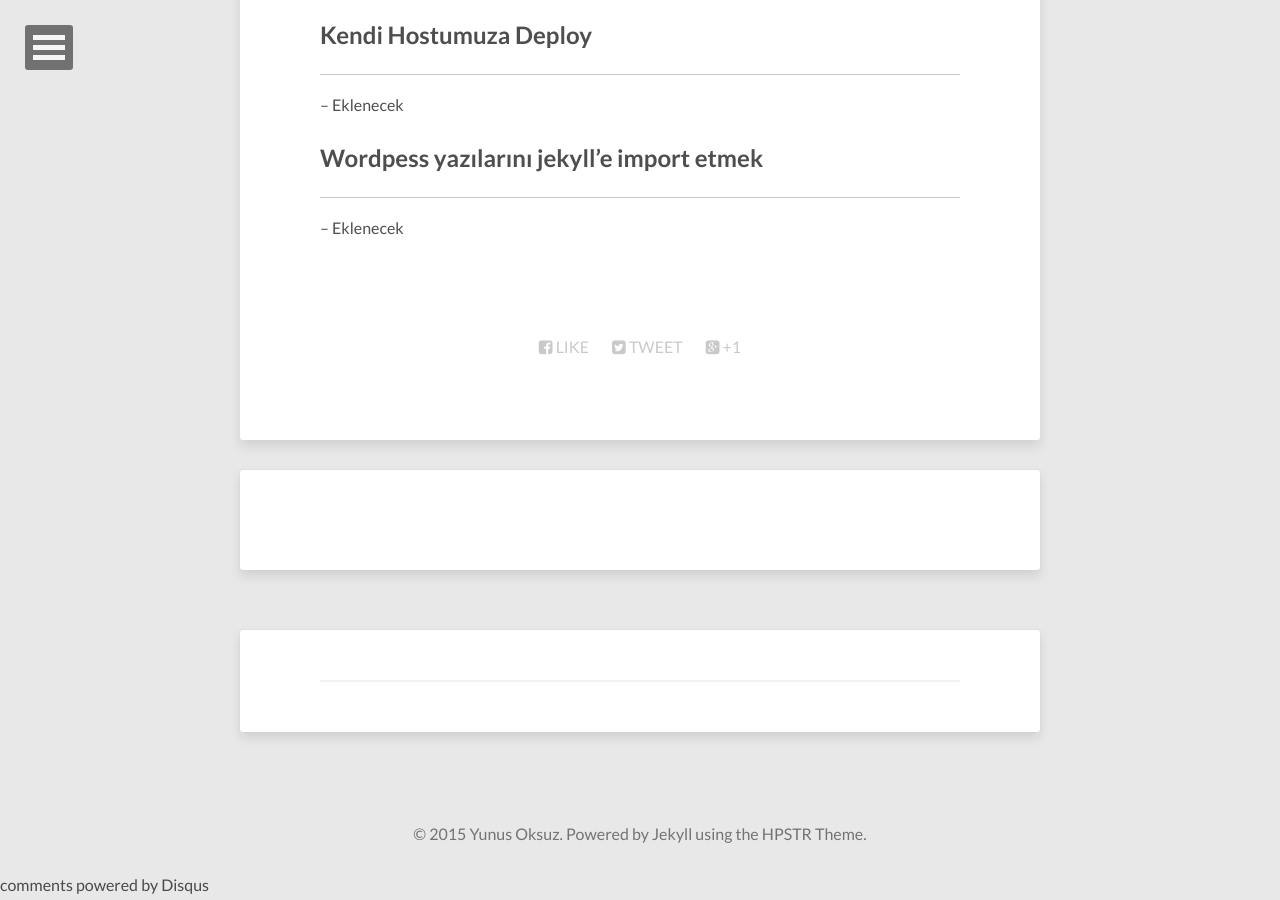
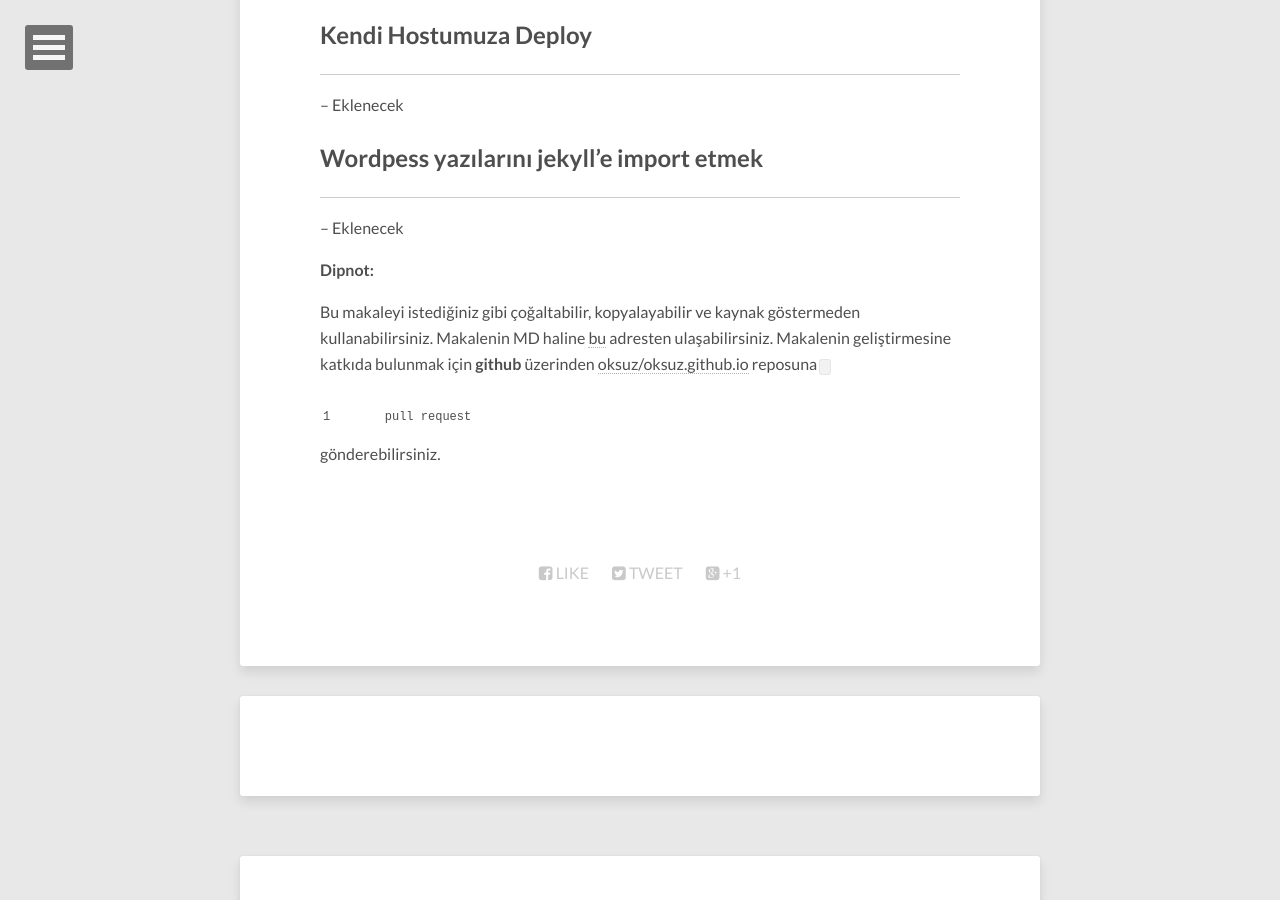
Before and after one commit to oksuz/oksuz.github.io, a Jekyll site: the page built from _posts/2015-01-11-jekyll-ve-github-kullarak-kendi-blogunuzu-olusturun.md, in a window 1280 px wide and 900 px high, scrolled down 4635 px. Built offline with Jekyll 4.4.1, drawn with Linux system fonts in a browser that asks for light colours; nearby versions of some CDN libraries; Markdown is read by kramdown in place of the engine named in the settings; comment, search, counter and statistics services are not loaded.

Commit message:
added note to jeklly post

```diff
--- a/_posts/2015-01-11-jekyll-ve-github-kullarak-kendi-blogunuzu-olusturun.md
+++ b/_posts/2015-01-11-jekyll-ve-github-kullarak-kendi-blogunuzu-olusturun.md
@@ -99,3 +99,8 @@ git push origin master
 ## Wordpess yazılarını jekyll'e import etmek
 --------------------------
 -- Eklenecek
+
+
+__Dipnot:__
+
+Bu makaleyi istediğiniz gibi çoğaltabilir, kopyalayabilir ve kaynak göstermeden kullanabilirsiniz. Makalenin MD haline [bu](https://github.com/oksuz/oksuz.github.io/blob/master/_posts/2015-01-11-jekyll-ve-github-kullarak-kendi-blogunuzu-olusturun.md) adresten ulaşabilirsiniz. Makalenin geliştirmesine katkıda bulunmak için __github__ üzerinden [oksuz/oksuz.github.io](https://github.com/oksuz/oksuz.github.io/) reposuna `pull request` gönderebilirsiniz.
```
